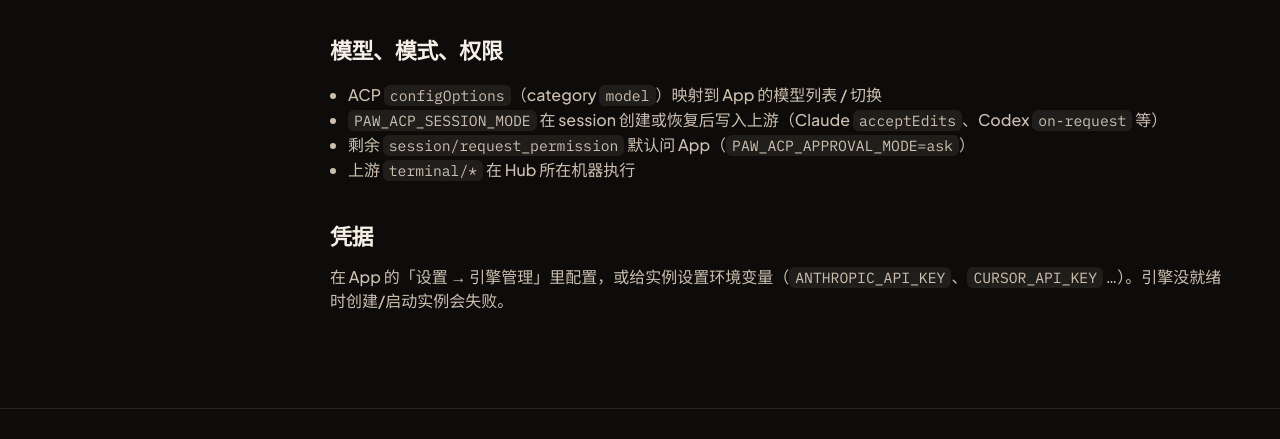
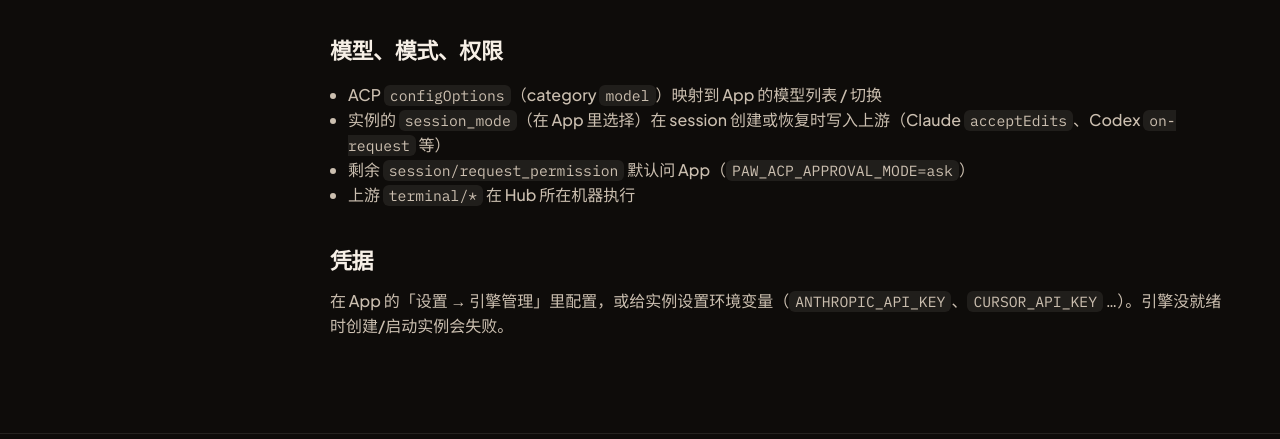
Before and after one commit to shepaw/office-website, a plain HTML site: page docs/engines.html in a window 1280 px wide. Shown: the part 1181-1620 px from the top of the page. Drawn offline with Linux system fonts and the light colour scheme.

Commit message:
docs: 修正引擎 session_mode 与 Channel 可见范围的说法
- PAW_ACP_SESSION_MODE 并不存在；session_mode 由实例配置经 ACP 写入上游
- Channel 还能看到路由元数据，补进安全模型
- 自托管文档改用现行的 AUTH_MODE=open 说法

Co-Authored-By: Claude Code <noreply@anthropic.com>

```diff
--- a/docs/engines.html
+++ b/docs/engines.html
@@ -64,13 +64,13 @@
       <h2 class="lang-en" hidden>Models, modes, permissions</h2>
       <ul class="lang-zh">
         <li>ACP <code>configOptions</code>（category <code>model</code>）映射到 App 的模型列表 / 切换</li>
-        <li><code>PAW_ACP_SESSION_MODE</code> 在 session 创建或恢复后写入上游（Claude <code>acceptEdits</code>、Codex <code>on-request</code> 等）</li>
+        <li>实例的 <code>session_mode</code>（在 App 里选择）在 session 创建或恢复时写入上游（Claude <code>acceptEdits</code>、Codex <code>on-request</code> 等）</li>
         <li>剩余 <code>session/request_permission</code> 默认问 App（<code>PAW_ACP_APPROVAL_MODE=ask</code>）</li>
         <li>上游 <code>terminal/*</code> 在 Hub 所在机器执行</li>
       </ul>
       <ul class="lang-en" hidden>
         <li>ACP <code>configOptions</code> (category <code>model</code>) map to the app model picker</li>
-        <li><code>PAW_ACP_SESSION_MODE</code> is applied after session new/resume (Claude <code>acceptEdits</code>, Codex <code>on-request</code>, …)</li>
+        <li>The instance <code>session_mode</code> (chosen in the app) is written to the upstream after session new/resume (Claude <code>acceptEdits</code>, Codex <code>on-request</code>, …)</li>
         <li>Remaining <code>session/request_permission</code> calls default to the app (<code>PAW_ACP_APPROVAL_MODE=ask</code>)</li>
         <li>Upstream <code>terminal/*</code> runs on the Hub host</li>
       </ul>
```
Also changed, not shown: docs/security.html (+2 -2 lines), docs/self-host.html (+1 -1 lines).
